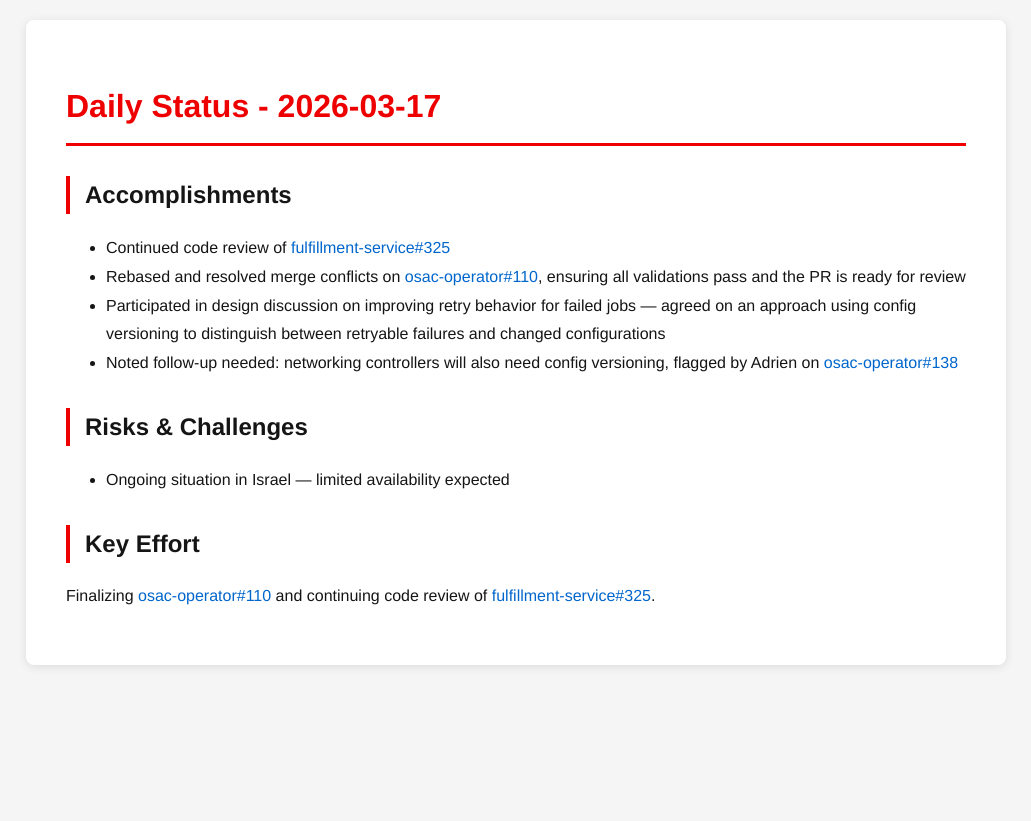
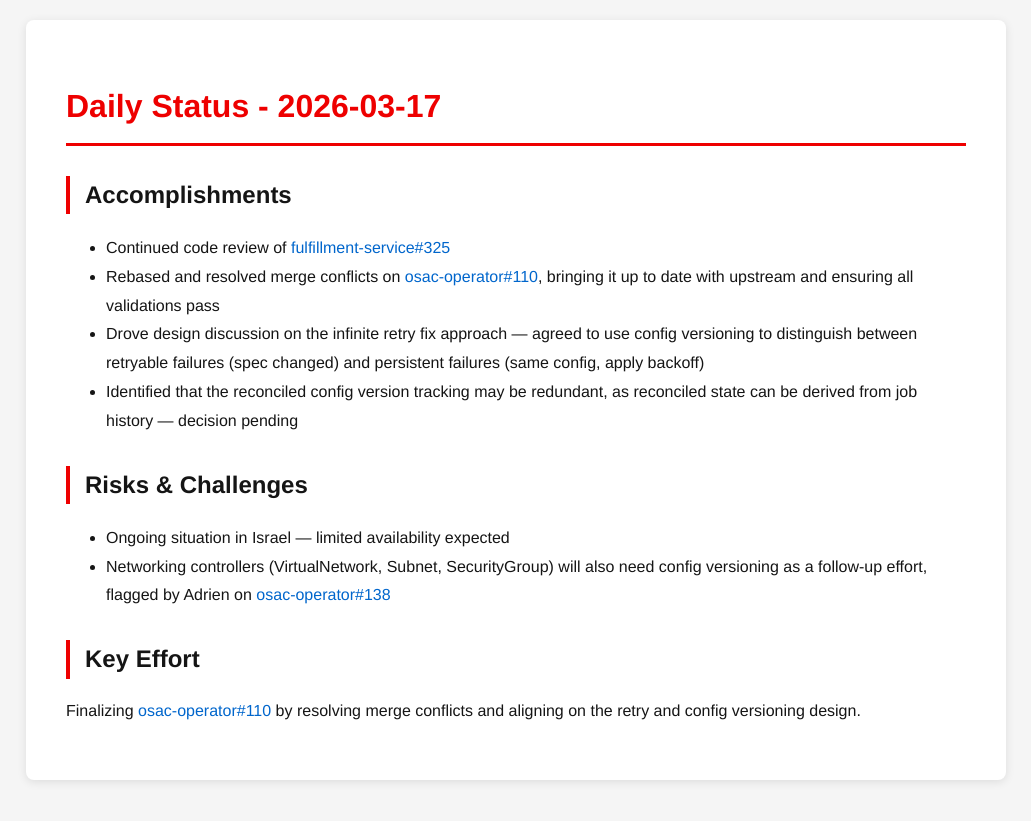
Before and after one commit to tzvatot/daily-status, a Jekyll site: the page built from 2026-03-17.md, in a window 1280 px wide. Shown: the top 821 px of the page, without its empty margins (124-1155 px from the left). Built offline with Jekyll 4.4.1, drawn with Linux system fonts in a browser that asks for light colours.

Commit message:
Daily status update - 2026-03-17

```diff
--- a/2026-03-17.md
+++ b/2026-03-17.md
@@ -8,12 +8,13 @@ date: 2026-03-17
 
 ## Accomplishments
 - Continued code review of [fulfillment-service#325](https://github.com/osac-project/fulfillment-service/pull/325)
-- Rebased and resolved merge conflicts on [osac-operator#110](https://github.com/osac-project/osac-operator/pull/110), ensuring all validations pass and the PR is ready for review
-- Participated in design discussion on improving retry behavior for failed jobs — agreed on an approach using config versioning to distinguish between retryable failures and changed configurations
-- Noted follow-up needed: networking controllers will also need config versioning, flagged by Adrien on [osac-operator#138](https://github.com/osac-project/osac-operator/pull/138)
+- Rebased and resolved merge conflicts on [osac-operator#110](https://github.com/osac-project/osac-operator/pull/110), bringing it up to date with upstream and ensuring all validations pass
+- Drove design discussion on the infinite retry fix approach — agreed to use config versioning to distinguish between retryable failures (spec changed) and persistent failures (same config, apply backoff)
+- Identified that the reconciled config version tracking may be redundant, as reconciled state can be derived from job history — decision pending
 
 ## Risks & Challenges
 - Ongoing situation in Israel — limited availability expected
+- Networking controllers (VirtualNetwork, Subnet, SecurityGroup) will also need config versioning as a follow-up effort, flagged by Adrien on [osac-operator#138](https://github.com/osac-project/osac-operator/pull/138)
 
 ## Key Effort
-Finalizing [osac-operator#110](https://github.com/osac-project/osac-operator/pull/110) and continuing code review of [fulfillment-service#325](https://github.com/osac-project/fulfillment-service/pull/325).
+Finalizing [osac-operator#110](https://github.com/osac-project/osac-operator/pull/110) by resolving merge conflicts and aligning on the retry and config versioning design.
```
